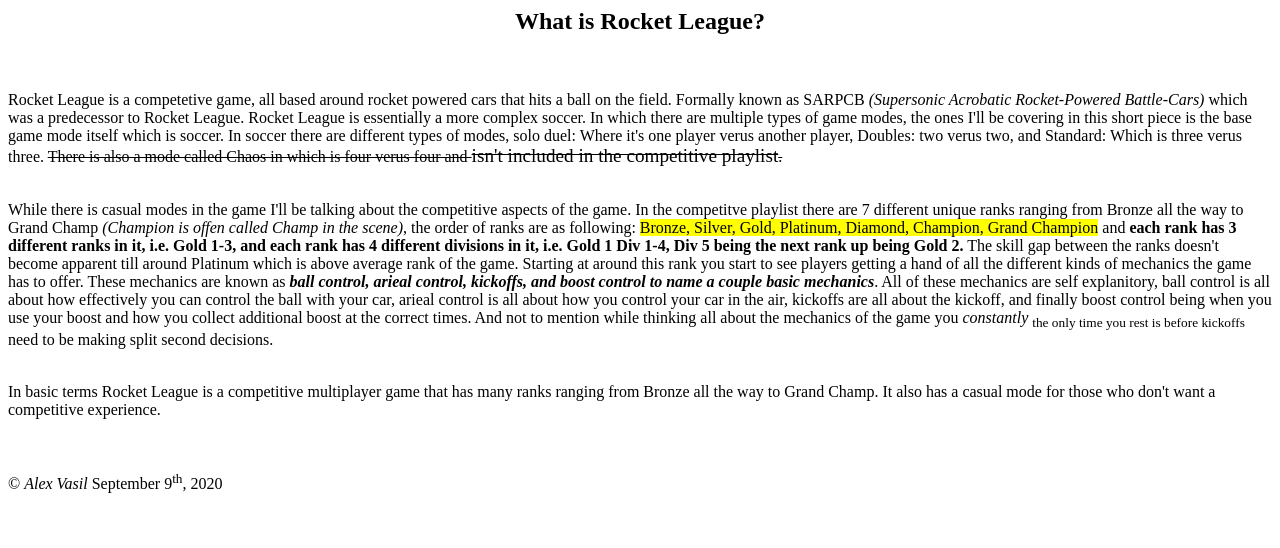
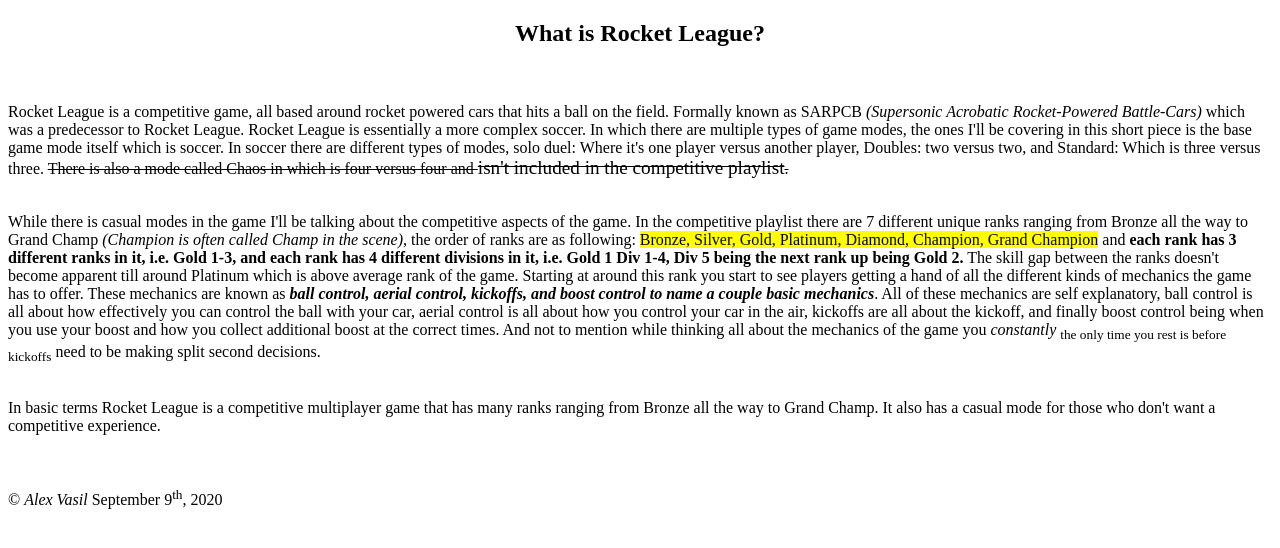
Before and after one commit to wornsoulbit/InternetProgramming, a plain HTML site: page Assignments/Assignment1/home.html in a window 1280 px wide. Drawn offline with Linux system fonts and the light colour scheme.

Commit message:
Completed assignment 1 and lab2

```diff
--- a/Assignments/Assignment1/home.html
+++ b/Assignments/Assignment1/home.html
@@ -1,4 +1,4 @@
-<!Doctype HTML5>
+<!Doctype html>
 
 <html lang="en">
 
@@ -19,24 +19,45 @@
         </header>
         <article>
             <center> <h1 class="Page Title">What is Rocket League?</h1> </center>
-        <p class="Intro"><br /><br /> Rocket League is a competetive game, all based around rocket powered cars that hits a ball on the field.
-        Formally known as SARPCB <dfn>(Supersonic Acrobatic Rocket-Powered Battle-Cars)</dfn> which was a predecessor to Rocket League. Rocket League is essentially a more complex soccer.
-        In which there are multiple types of game modes, the ones I'll be covering in this short piece is the base game mode itself which is soccer. In soccer there are different types of
-        modes, solo duel: Where it's one player verus another player, Doubles: two verus two, and Standard: Which is three verus three.
-        <s>There is also a mode called Chaos in which is four verus four and <big>isn't included in the competitive playlist</big>.</s></p>
+            <p class="Intro"><br /><br /> Rocket League is a competitive game,
+                all based around rocket powered cars that hits a ball on the field.
+                Formally known as SARPCB <dfn>(Supersonic Acrobatic Rocket-Powered Battle-Cars)
+                </dfn> which was a predecessor to Rocket League. Rocket League is
+                essentially a more complex soccer. In which there are multiple
+                types of game modes, the ones I'll be covering in this short piece
+                is the base game mode itself which is soccer. In soccer there are
+                different types of modes, solo duel: Where it's one player versus
+                another player, Doubles: two versus two, and Standard: Which is three
+                versus three. <s>There is also a mode called Chaos in which is four
+                    versus four and <big>isn't included in the competitive playlist</big>.</s></p>
 
-        <p class="Competitive"><br /> While there is casual modes in the game I'll be talking about the competitive aspects of the game. In the competitve playlist there are 7 different unique ranks
-        ranging from Bronze all the way to Grand Champ <dfn>(Champion is offen called Champ in the scene)</dfn>, the order of ranks are as following:
-        <mark>Bronze, Silver, Gold, Platinum, Diamond, Champion, Grand Champion</mark> and <b>each rank has 3 different ranks in it, i.e. Gold 1-3,
-        and each rank has 4 different divisions in it, i.e. Gold 1 Div 1-4, Div 5 being the next rank up being Gold 2.</b> The skill gap between the ranks doesn't become apparent till around Platinum
-        which is above average rank of the game. Starting at around this rank you start to see players getting a hand of all the different kinds of mechanics the game has to offer. These
-        mechanics are known as <em><strong>ball control, arieal control, kickoffs, and boost control to name a couple basic mechanics</strong></em>. All of these mechanics are self explanitory,
-        ball control is all about how effectively you can control the ball with your car, arieal control is all about how you control your car in the air, kickoffs are all about the kickoff, and finally
-        boost control being when you use your boost and how you collect additional boost at the correct times. And not to mention while thinking all about the mechanics of the game you <i>constantly</i>
-        <sub>the only time you rest is before kickoffs</sub> need to be making split second decisions. </p>
+            <p class="Competitive"><br /> While there is casual modes in the game
+                I'll be talking about the competitive aspects of the game.
+                In the competitive playlist there are 7 different unique ranks
+                ranging from Bronze all the way to Grand Champ <dfn>(Champion
+                is often called Champ in the scene)</dfn>, the order of ranks
+                are as following: <mark>Bronze, Silver, Gold, Platinum, Diamond,
+                Champion, Grand Champion</mark> and <b>each rank has 3 different ranks in it, i.e. Gold 1-3,
+                and each rank has 4 different divisions in it, i.e. Gold 1 Div 1-4,
+                Div 5 being the next rank up being Gold 2.</b> The skill gap between
+                the ranks doesn't become apparent till around Platinum which is
+                above average rank of the game. Starting at around this rank you
+                start to see players getting a hand of all the different kinds of
+                mechanics the game has to offer. These mechanics are known as
+                <em><strong>ball control, aerial  control, kickoffs, and boost
+                control to name a couple basic mechanics</strong></em>. All of
+                these mechanics are self explanatory, ball control is all about
+                how effectively you can control the ball with your car, aerial
+                control is all about how you control your car in the air, kickoffs
+                are all about the kickoff, and finally boost control being when
+                you use your boost and how you collect additional boost at the
+                correct times. And not to mention while thinking all about the
+                mechanics of the game you <i>constantly</i> <sub>the only time you
+                rest is before kickoffs</sub> need to be making split second decisions. </p>
 
-        <p class="Conclusion"><br /> In basic terms Rocket League is a competitive multiplayer game that has many ranks ranging from Bronze all the way to Grand Champ. It also has a
-        casual mode for those who don't want a competitive experience.</p>
+            <p class="Conclusion"><br /> In basic terms Rocket League is a competitive
+                multiplayer game that has many ranks ranging from Bronze all the way
+                to Grand Champ. It also has a casual mode for those who don't want a competitive experience.</p>
             <br ><br />
         </article>
         <footer>&#169; <cite>Alex Vasil</cite> September 9<sup>th</sup>, 2020</footer>
--- /dev/null
+++ b/Labs/Lab2/style.css
@@ -0,0 +1,15 @@
+h1 {
+    color : cornflowerblue;
+    text-align: center;
+}
+
+p {
+    font-family:  'Times New Roman', Times, serif;
+    font-size: 20px;
+    font-style: italic;
+}
+
+footer {
+    border-style: solid;
+    text-align: center;
+}
```
Also changed, not shown: Labs/Lab2/paragraph.html (added, +27 -0 lines), 1 other file. Lines whose indentation alone changed are shown as unchanged.
